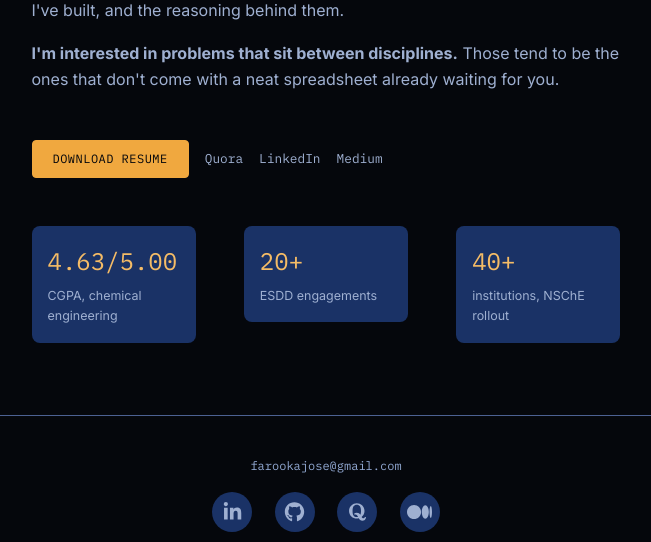
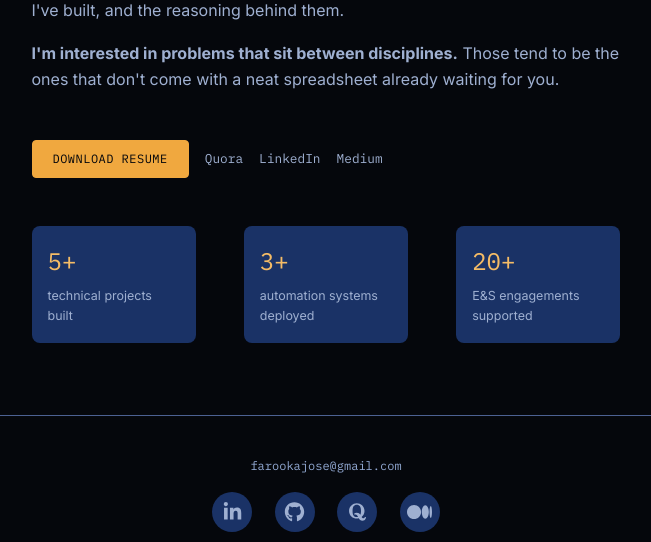
Before and after one commit to fkajose/portfolio, a Flask app: page /about in a window 1280 px wide. Shown: the part 1249-1791 px from the top of the page, without its empty margins (314-965 px from the left). Run offline with Flask 3, Linux system fonts and the light colour scheme; some libraries are stand-ins or nearby versions.

Commit message:
Update statistics in "About Me" section to reflect recent achievements and projects

```diff
--- a/templates/about.html
+++ b/templates/about.html
@@ -136,20 +136,22 @@
       <div class="row gx-4 gx-lg-5">
         <div class="col-md-4 mb-4">
           <div class="about-stat">
-            <div class="about-stat-value">4.63/5.00</div>
-            <div class="about-stat-label">CGPA, chemical engineering</div>
+            <div class="about-stat-value">5+</div>
+            <div class="about-stat-label">technical projects built</div>
           </div>
         </div>
+
+        <div class="col-md-4 mb-4">
+          <div class="about-stat">
+            <div class="about-stat-value">3+</div>
+            <div class="about-stat-label">automation systems deployed</div>
+          </div>
+        </div>
+
         <div class="col-md-4 mb-4">
           <div class="about-stat">
             <div class="about-stat-value">20+</div>
-            <div class="about-stat-label">ESDD engagements</div>
-          </div>
-        </div>
-        <div class="col-md-4 mb-4">
-          <div class="about-stat">
-            <div class="about-stat-value">40+</div>
-            <div class="about-stat-label">institutions, NSChE rollout</div>
+            <div class="about-stat-label">E&amp;S engagements supported</div>
           </div>
         </div>
       </div>
```
